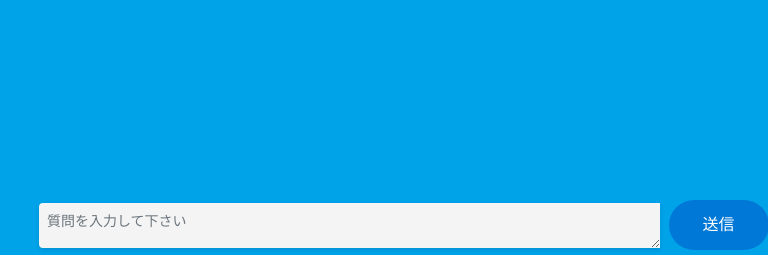
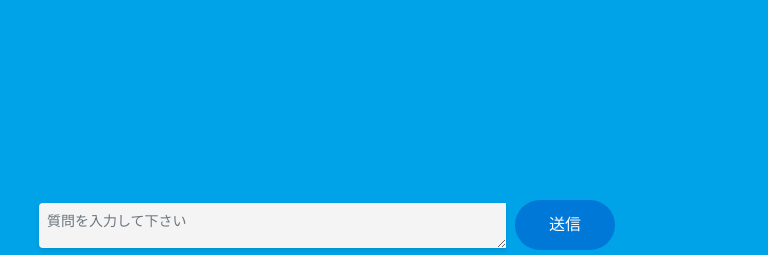
Before and after one commit to NakagawaTakato/nkgw_chatbot, a Django app: page / in a window 768 px wide. Shown: the part 545-800 px from the top of the page. Run offline with Django 5.2, Linux system fonts and the light colour scheme; some libraries are stand-ins or nearby versions.

Commit message:
20240826 Update UI 画面サイズ調整&音声ボタン実装追加

```diff
--- a/static/css/app.css
+++ b/static/css/app.css
@@ -304,7 +304,13 @@ body {
   margin: 0 auto;
 }
 
-@media (max-width: 768px) {
+/* モバイル端末の時、言語選択を隠す */
+@media (min-width: 724px) and (max-width: 789px) {
+  .dynamic-width {
+    width: 75%;
+  }
+}
+@media (min-width: 882px) and (max-width: 932px) {
   .dynamic-width {
     width: 95%;
   }
```
